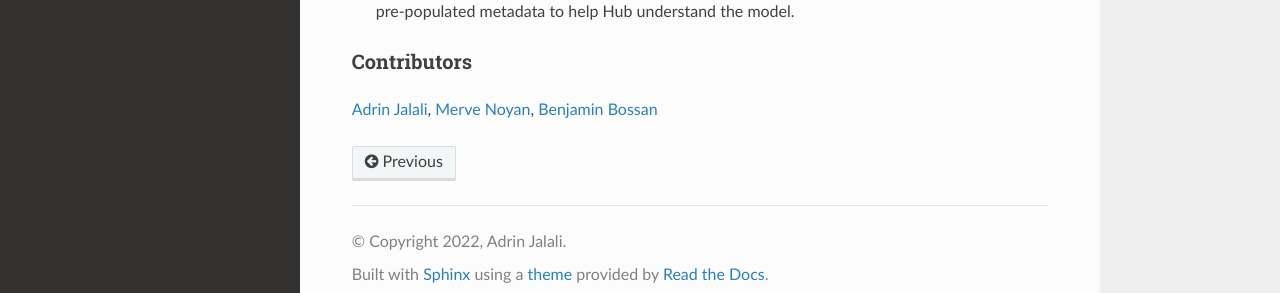
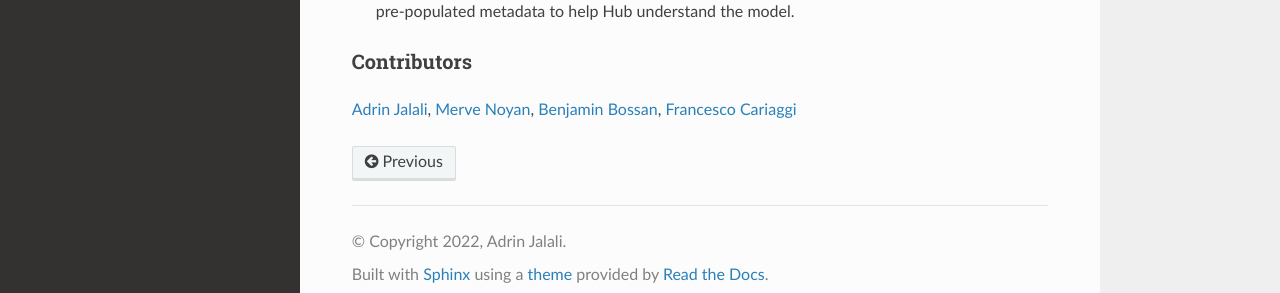
Before and after one commit to skops-dev/skops, a Sphinx documentation site: the page built from docs/changes.rst, in a window 1280 px wide and 900 px high, scrolled down 554 px. Shown: the part 589-882 px from the top of the window. Built offline with Sphinx 7.4.7 and the Read the Docs theme 2.0.0, drawn with Linux system fonts in a browser that asks for light colours.

Commit message:
Add myself as contributor

```diff
--- a/docs/changes.rst
+++ b/docs/changes.rst
@@ -56,4 +56,4 @@ Contributors
 ~~~~~~~~~~~~
 
 :user:`Adrin Jalali <adrinjalali>`, :user:`Merve Noyan <merveenoyan>`,
-:user:`Benjamin Bossan <BenjaminBossan>`
+:user:`Benjamin Bossan <BenjaminBossan>`, :user:`Francesco Cariaggi <anferico>`
```
